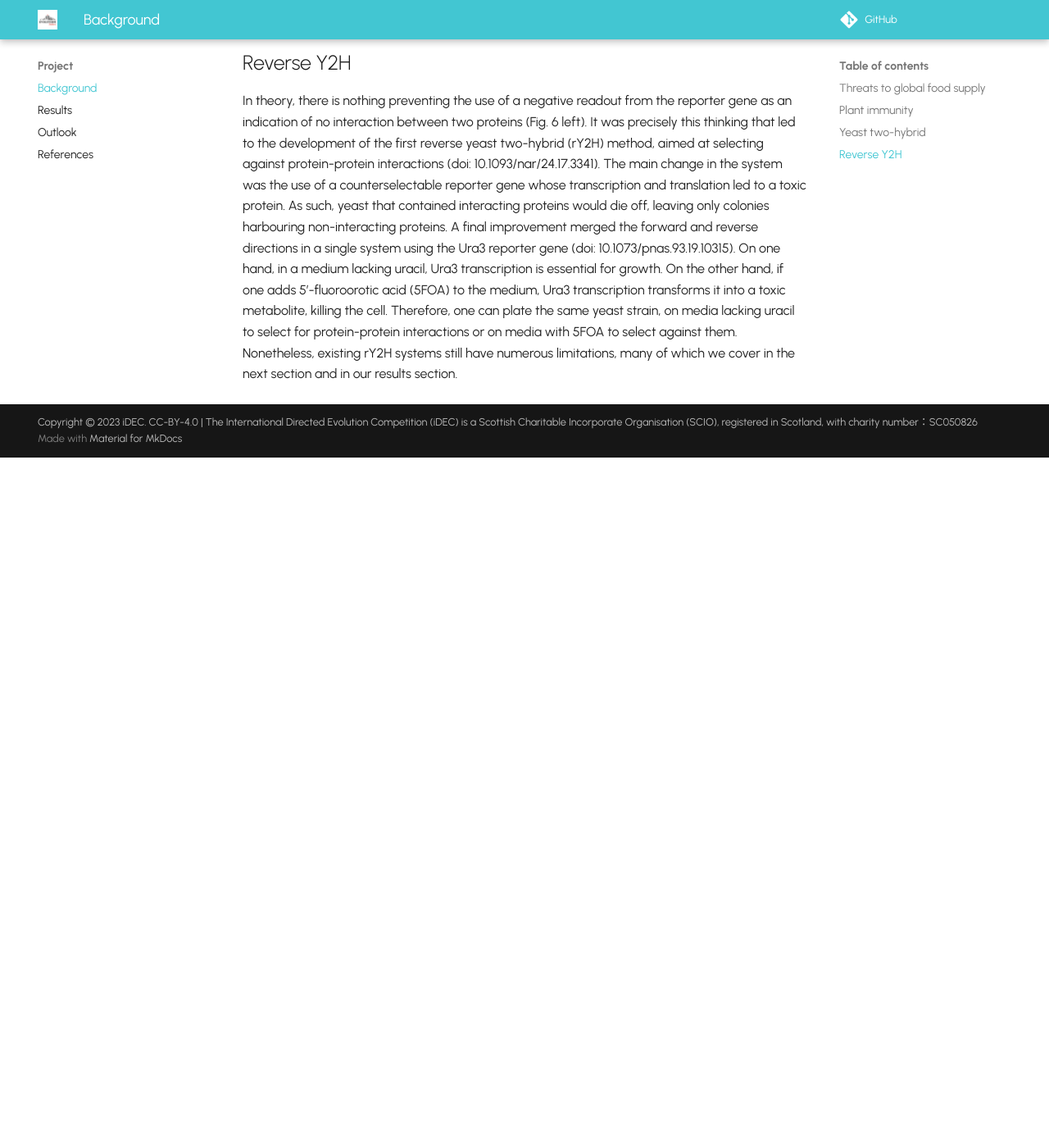
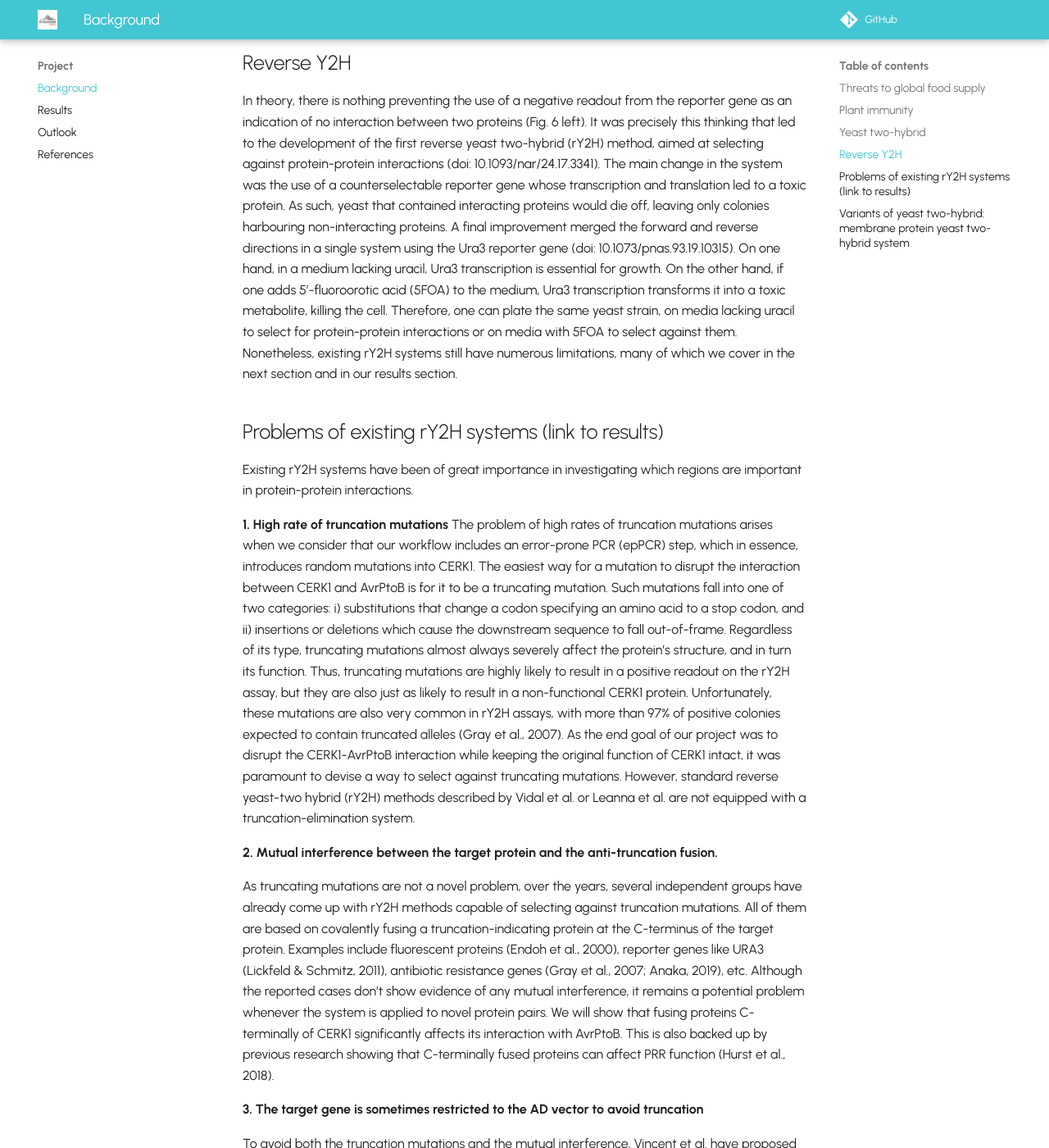
Before and after one commit to idec-teams/2023_Evolution_Suisse, an MkDocs documentation site: the page built from docs/project/background.md, in a window 1280 px wide and 1400 px high, scrolled down 4978 px. Shown: the whole window at 82% size. Built offline with MkDocs 1.6.1 and Material for MkDocs 9.7.7, drawn with Linux system fonts in a browser that asks for light colours; comment, search, counter and statistics services are not loaded; before the commit the page ends 5536 px from its top, so only the background shows below that; some of the changed text lies outside the part shown.

Commit message:
Update background.md

```diff
--- a/docs/project/background.md
+++ b/docs/project/background.md
@@ -56,3 +56,35 @@ Yeast two-hybrid (Y2H) is the oldest and one of the most popular genetic methods
 
 ## Reverse Y2H
 In theory, there is nothing preventing the use of a negative readout from the reporter gene as an indication of no interaction between two proteins (Fig. 6 left). It was precisely this thinking that led to the development of the first reverse yeast two-hybrid (rY2H) method, aimed at selecting against protein-protein interactions (doi: 10.1093/nar/24.17.3341). The main change in the system was the use of a counterselectable reporter gene whose transcription and translation led to a toxic protein. As such, yeast that contained interacting proteins would die off, leaving only colonies harbouring non-interacting proteins. A final improvement merged the forward and reverse directions in a single system using the Ura3 reporter gene (doi: 10.1073/pnas.93.19.10315). On one hand, in a medium lacking uracil, Ura3 transcription is essential for growth. On the other hand, if one adds 5’-fluoroorotic acid (5FOA) to the medium, Ura3 transcription transforms it into a toxic metabolite, killing the cell. Therefore, one can plate the same yeast strain, on media lacking uracil to select for protein-protein interactions or on media with 5FOA to select against them. Nonetheless, existing rY2H systems still have numerous limitations, many of which we cover in the next section and in our results section.
+
+## Problems of existing rY2H systems (link to results)
+Existing rY2H systems have been of great importance in investigating which regions are important in protein-protein interactions.
+
+**1. High rate of truncation mutations**
+The problem of high rates of truncation mutations arises when we consider that our workflow includes an error-prone PCR (epPCR) step, which in essence, introduces random mutations into CERK1. The easiest way for a mutation to disrupt the interaction between CERK1 and AvrPtoB is for it to be a truncating mutation. Such mutations fall into one of two categories: i) substitutions that change a codon specifying an amino acid to a stop codon, and ii) insertions or deletions which cause the downstream sequence to fall out-of-frame. Regardless of its type, truncating mutations almost always severely affect the protein’s structure, and in turn its function. Thus, truncating mutations are highly likely to result in a positive readout on the rY2H assay, but they are also just as likely to result in a non-functional CERK1 protein. Unfortunately, these mutations are also very common in rY2H assays, with more than 97% of positive colonies expected to contain truncated alleles (Gray et al., 2007). As the end goal of our project was to disrupt the CERK1-AvrPtoB interaction while keeping the original function of CERK1 intact, it was paramount to devise a way to select against truncating mutations. However, standard reverse yeast-two hybrid (rY2H) methods described by Vidal et al. or Leanna et al. are not equipped with a truncation-elimination system.
+
+**2. Mutual interference between the target protein and the anti-truncation fusion.**
+
+As truncating mutations are not a novel problem, over the years, several independent groups have already come up with rY2H methods capable of selecting against truncation mutations. All of them are based on covalently fusing a truncation-indicating protein at the C-terminus of the target protein. Examples include fluorescent proteins (Endoh et al., 2000), reporter genes like URA3 (Lickfeld & Schmitz, 2011), antibiotic resistance genes (Gray et al., 2007; Anaka, 2019), etc. Although the reported cases don’t show evidence of any mutual interference, it remains a potential problem whenever the system is applied to novel protein pairs. We will show that fusing proteins C-terminally of CERK1 significantly affects its interaction with AvrPtoB. This is also backed up by previous research showing that C-terminally fused proteins can affect PRR function (Hurst et al., 2018).
+
+**3. The target gene is sometimes restricted to the AD vector to avoid truncation**
+
+To avoid both the truncation mutations and the mutual interference, Vincent et al. have proposed the reverse double yeast two-hybrid (RD2H), whose anti-truncation system relies on the PTAP peptide C-terminally fused to the prey protein and another yeast two-hybrid system that can detect the existence of the PTAP peptide. Unfortunately, this method restricts the target protein (CERK1 in our case) to be fused to the AD which, we will show (LINK), would interfere with the CERK1-AvrPtoB interaction. This restriction is also present in the One-plus Two-hybrid system developed by Kim et al..
+
+
+
+Therefore, we opted to develop a novel reverse yeast two-hybrid system, the Truncation Resistant and Universal Self-cleaving peptide Technology reverse yeast two-hybrid (TRUST-rY2H), which 1) selects against truncating mutations, 2) with only minimal mutual interference between the target protein and truncation indicating tag, and 3)  allows for target protein fusion to either AD or DBD (Figure whichever).
+
+## Variants of yeast two-hybrid: membrane protein yeast two-hybrid system
+Apart from the conventional yeast two-hybrid that harnesses the modularity of AD and DBD and the interaction happens in the nucleus, diverse genetic methods have been developed to test protein-protein interactions (Stynen et al., 2012). For example, the second most commonly used genetic method to study PPI is the split ubiquitin-based membrane protein yeast two-hybrid (MYTH) system, which is specially designed to study the interaction between membrane proteins (Iyer et al., 2005).
+
+The MYTH system is based on fusing the halves of ubiquitin to two interacting proteins, at least one of which is membrane-bound. Upon interaction of these two proteins, the halves of ubiquitin are brought together, cleaving the linker connecting the transcription factor to the system. Following cleavage, the transcription is free to enter the nucleus and activate the transcription of reporter genes (Iyer et al., 2005).
+
+<figure markdown>
+![Figure7](Background_figures/Figure_6.png)
+<figcaption>Figure 6. Schematic representation of MYTH in the case the proteins of interest interact (left) and don't interact (right). Taken from _Hybrigenics Services SAS_.</figcaption>
+</figure>
+
+To our knowledge, except the conventional Y2H, there is no reverse system successfully developed for other genetic PPI assays, only a failed attempt (Sahin, 2019). In terms of truncation elimination, some strategies are limited to the conventional Y2H (Kim et al., 2007; Vincent et al., 2020), some can potentially be used for other genetic PPI assays like MYTH but with the risk of impairing the interaction detection.
+
+PRRs are membrane-localized proteins.To better target PRRs, some effectors also have membrane localization, for example, AvrPto (Shan et al., 2000), which targets several PRRs and BAK1, the shared co-receptor and many PRRs. The interaction between AvrPto and BAK1 can be only detected by MYTH, but not the conventional Y2H in yeast (Shan et al., 2008), suggesting that MYTH is an indispensable method to study, as well as disrupt PRR-effector interactions
```
